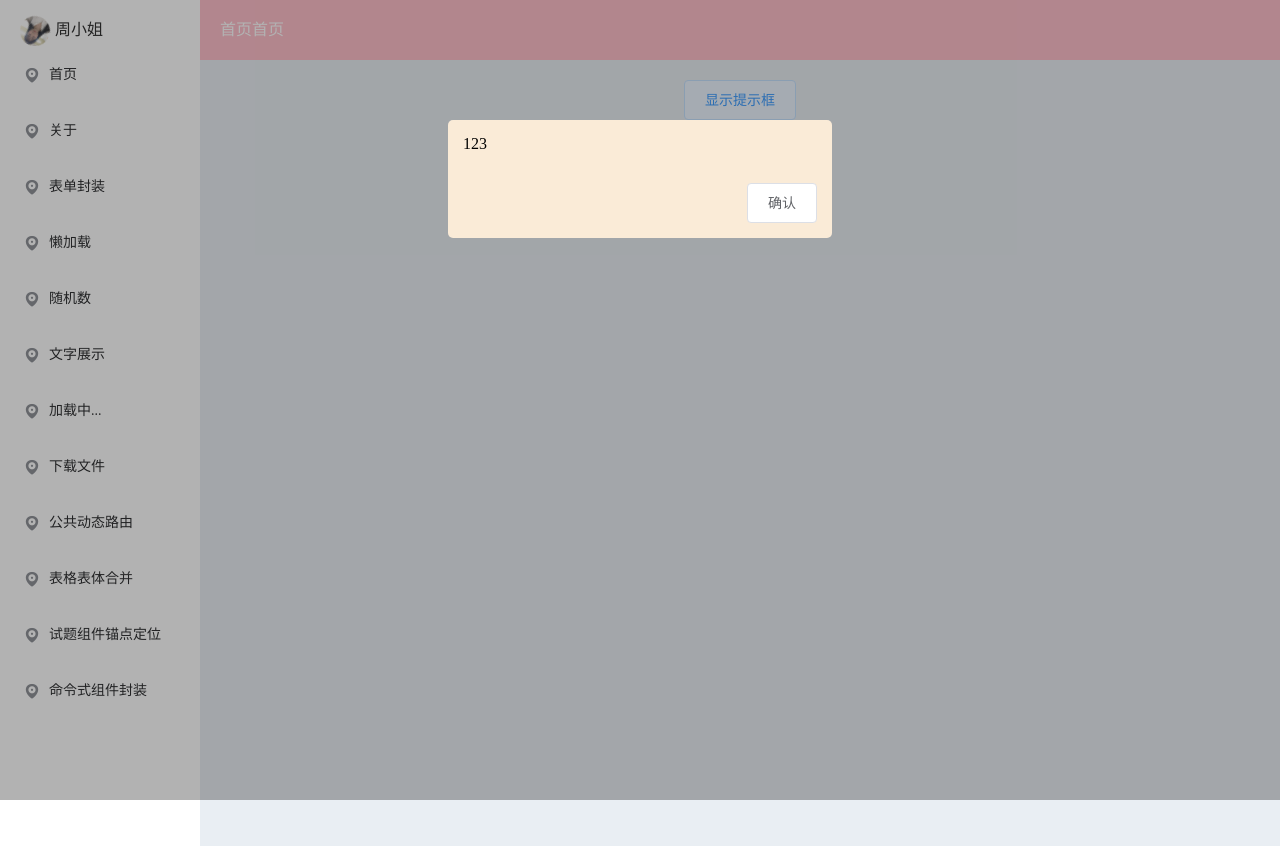
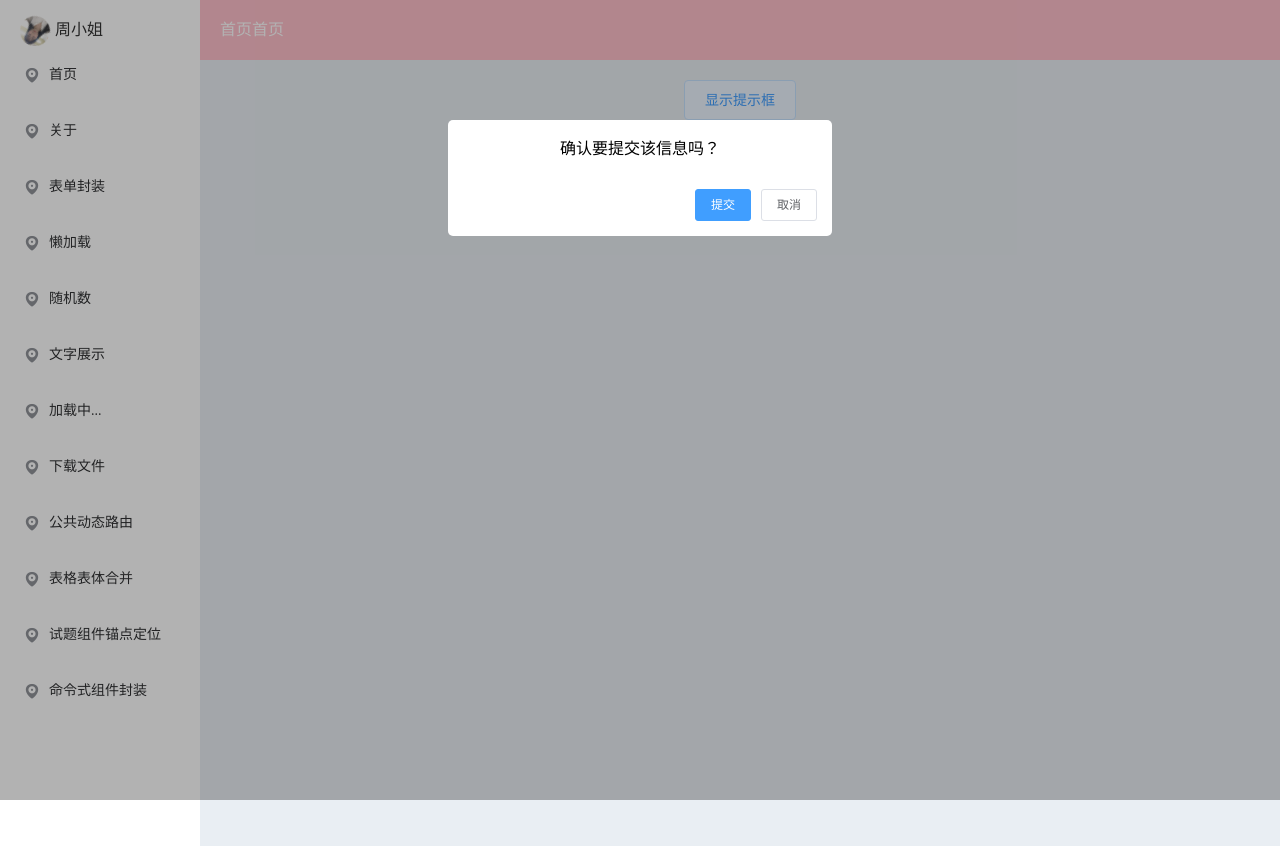
Before and after one commit to stella99888/tao-vue, a Vue app: page /commandBaseComponent in a window 1280 px wide. Both pictures are taken after a click on the button "显示提示框". Built offline with nearby package versions, Linux system fonts and the light colour scheme.

Commit message:
命令式组件3件套

```diff
--- a/src/views/CommandBaseComponent.vue
+++ b/src/views/CommandBaseComponent.vue
@@ -1,7 +1,7 @@
 <!-- 命令式组件:父组件 -->
 <template>
   <div>
-    <el-button @click="showMsgDialog">显示提示框</el-button>
+    <el-button @click="clickHandler">显示提示框</el-button>
   </div>
 </template>
 
@@ -9,10 +9,22 @@
 import { showMsg } from "./components/commandBaseComponents/showMsg";
 export default {
   methods: {
-    showMsgDialog() {
-      console.log(1);
-      showMsg('123')
+    clickHandler() {
+      // 调用js文件方法并传参
+      const close = showMsg('确认要提交该信息吗？',
+        () => {
+          // ToDo一些请求
+          this.uploadMsg()
+          close()
+        },
+        () => {
+          close()
+        })
+    },
+    uploadMsg() {
+      console.log('uploadMsg');
     }
+
   }
 };
 </script>
--- a/src/views/components/commandBaseComponents/MessageBox.vue
+++ b/src/views/components/commandBaseComponents/MessageBox.vue
@@ -4,7 +4,8 @@
     <div class="dialog">
       <div class="body">{{ msg }}</div>
       <div class="footer">
-        <el-button @click="$emit('click')">确认</el-button>
+        <el-button size="small" type="primary" @click="setEvent('onComfirm')">提交</el-button>
+        <el-button size="small" @click="setEvent('onCancle')">取消</el-button>
       </div>
     </div>
   </div>
@@ -17,13 +18,17 @@ export default {
     msg: {
       type: String,
       required: true
+    },
+    onClick: {
+      type: Function,
+      default: () => { }
     }
   },
-  data() {
-    return {
-
-    }
-  }
+  methods: {
+    setEvent(type) {
+      this.onClick(type)
+    },
+  },
 };
 </script>
 <style scoped lang="scss">
@@ -38,7 +43,7 @@ export default {
 
   .dialog {
     width: 30%;
-    background-color: antiquewhite;
+    background-color: white;
     margin: auto;
     margin-top: 15vh;
     border-radius: 5px;
@@ -51,7 +56,7 @@ export default {
     }
 
     .body {
-      text-align: left;
+      text-align: center;
       padding: 15px;
     }
 
--- a/src/views/components/commandBaseComponents/showMsg.js
+++ b/src/views/components/commandBaseComponents/showMsg.js
@@ -1,17 +1,24 @@
 // 命令式组件:js文件
-
+// 引入子组件
 import MessageBox from "./MessageBox.vue";
-
+// 引入Vue
 import Vue from 'vue'
 
-export function showMsg(msg) {
-  // 使用Vue.extend创建一个组件构造器
+export function showMsg(msg, confirm, cancel) {
+  // 使用Vue.extend创建一个组件构造器，相当于拷贝了一份组件
   const MessageBoxConstructor = Vue.extend(MessageBox);
-  // 创建组件实例
+  // 创建组件实例，进行传参
   const instance = new MessageBoxConstructor({
-    // 传递props数据（如果有）
+    // 传递数据
     propsData: {
-      msg: msg, // 假设MessageBox组件需要一个message prop
+      msg: msg, // 假设MessageBox组件需要一个msg，子组件用prop接收
+      onClick: (clickType) => { // 方法也传给子组件，子组件用prop接收
+        if (clickType === 'onComfirm') {
+          confirm()
+        } else if (clickType === 'onCancle') {
+          cancel()
+        }
+      }
     },
   });
 
@@ -22,4 +29,11 @@ export function showMsg(msg) {
 
   // 挂载组件实例到div上
   instance.$mount(div);
+  return () => {
+    // 如果你的组件是一个对话框或类似需要手动关闭的，你可能还需要处理它的生命周期或提供一个关闭方法
+    // 例如，你可以在这里监听组件的某些事件来决定何时卸载它
+    instance.$el.remove(); // 关闭时从DOM中移除div
+    instance.$destroy(); // 销毁Vue实例
+  }
+
 }
```
